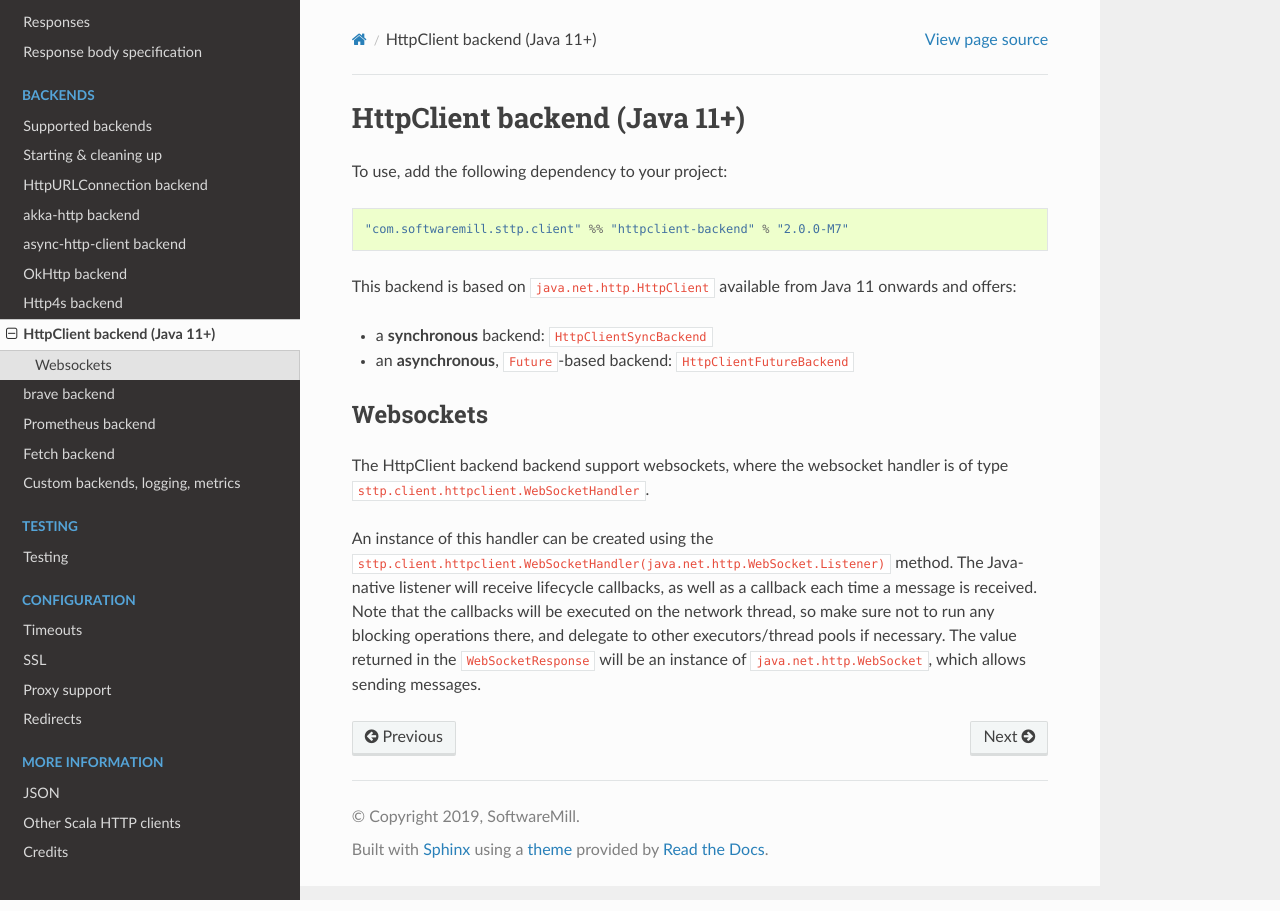
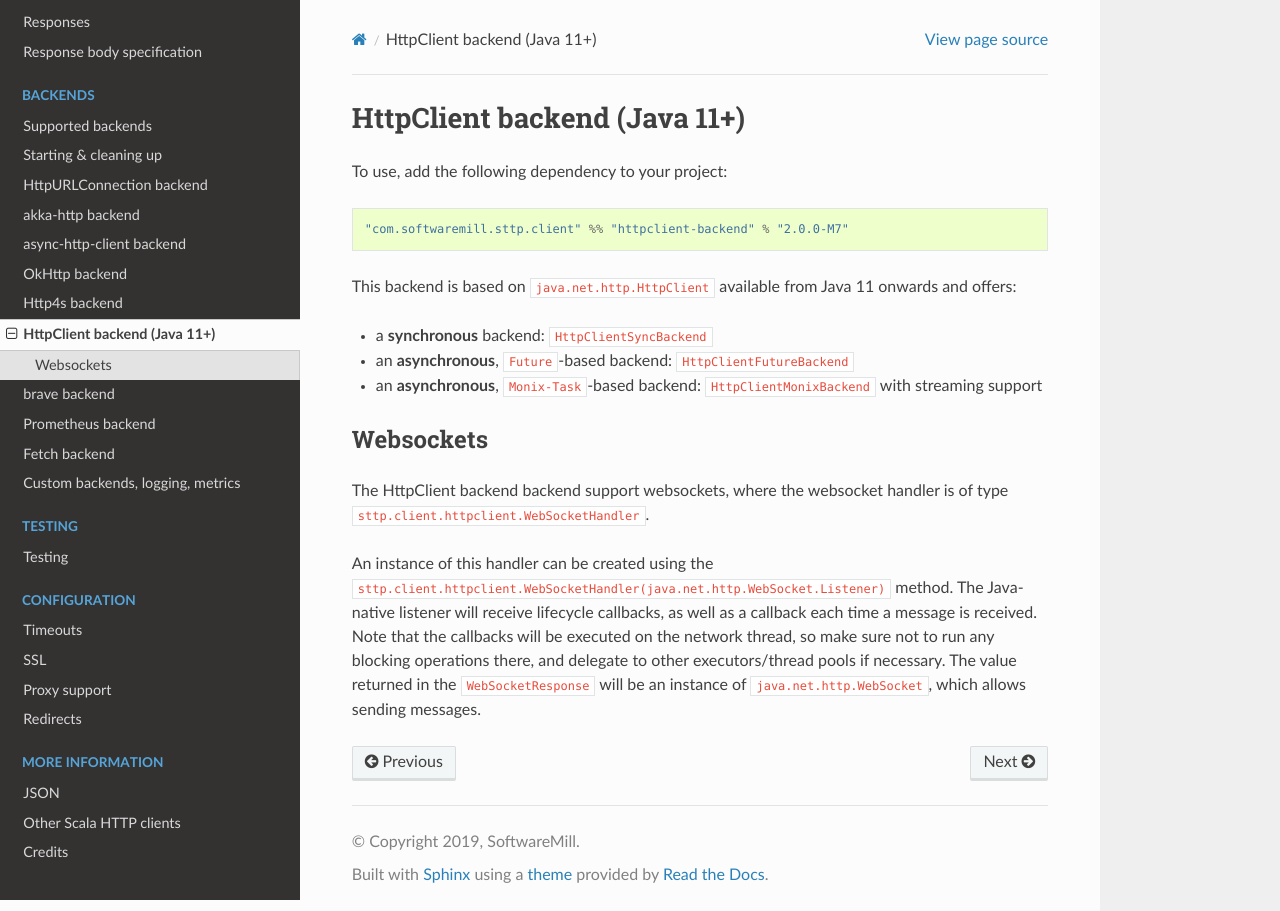
Before and after one commit to softwaremill/sttp, a Sphinx documentation site: the page built from docs/backends/httpclient.rst, in a window 1280 px wide. Built offline with Sphinx 7.4.7 and the Read the Docs theme 2.0.0, drawn with Linux system fonts in a browser that asks for light colours.

Commit message:
[Docs] Add info about monix based httpClient backend

```diff
--- a/docs/backends/httpclient.rst
+++ b/docs/backends/httpclient.rst
@@ -9,6 +9,7 @@ This backend is based on ``java.net.http.HttpClient`` available from Java 11 onw
 
 * a **synchronous** backend: ``HttpClientSyncBackend``
 * an **asynchronous**, ``Future``-based backend: ``HttpClientFutureBackend``
+* an **asynchronous**, ``Monix-Task``-based backend: ``HttpClientMonixBackend`` with streaming support
 
 Websockets
 ----------
```
